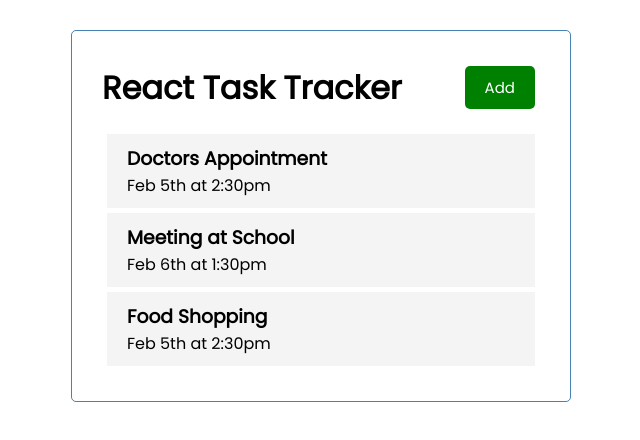
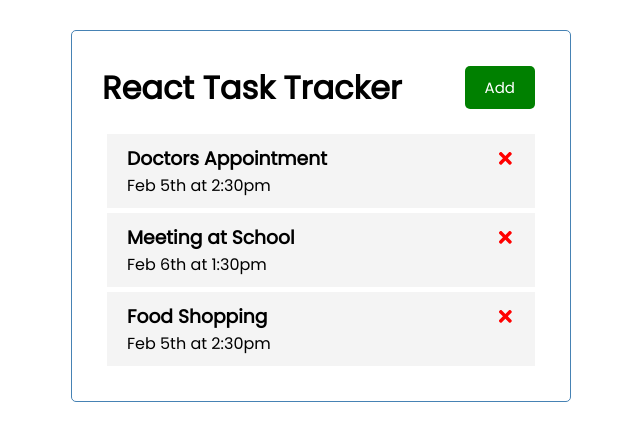
Before and after one commit to send-2-irfan/task-tracker-app, a React (Create React App) app: page / in a window 1280 px wide. Shown: the top 440 px of the page, without its empty margins (319-959 px from the left). Built offline with nearby package versions, Linux system fonts and the light colour scheme.

Commit message:
done with delete icone and react-icons lib

```diff
--- a/src/App.js
+++ b/src/App.js
@@ -30,10 +30,14 @@
   setTasks(tasks.filter((task) => task.id !== id));
 }
 
+const onToggle = (id) => {
+  console.log(id);
+}
+
   return (
     <div className="container">
       <Header title={"React Task Tracker"} />
-      {tasks.length > 0 ? (<Tasks tasks={tasks} onDelete={onDelete} />) : 'No Tasks To Show'}
+      {tasks.length > 0 ? (<Tasks tasks={tasks} onDelete={onDelete} onToggle={onToggle} />) : 'No Tasks To Show'}
     </div>
   );
 }
--- a/src/components/Task.jsx
+++ b/src/components/Task.jsx
@@ -1,7 +1,11 @@
-function Task({ task, onDelete }) {
+import { FaTimes } from 'react-icons/fa'
+function Task({ task, onDelete, onToggle }) {
   return (
-    <div className='task'>
-        <h3 onClick={()=>onDelete(task.id)}>{task.text}</h3>
+    <div className='task' onDoubleClick={()=> onToggle(task.id)}>
+        <h3>
+            {task.text}
+            <FaTimes style={{color: 'red', cursor: 'pointer'}} onClick={()=>onDelete(task.id)} />
+        </h3>
         <p>{task.day}</p>
     </div>
   )
--- a/src/components/Tasks.jsx
+++ b/src/components/Tasks.jsx
@@ -1,11 +1,11 @@
 import Task from "./Task"
 
-function Tasks({ tasks, onDelete }) {
+function Tasks({ tasks, onDelete, onToggle }) {
   return (
     <>
         {
             tasks.map(task =>
-                <Task key={task.id} task={task} onDelete={onDelete} />
+                <Task key={task.id} task={task} onDelete={onDelete} onToggle={onToggle} />
             )
         }
     </>
```
